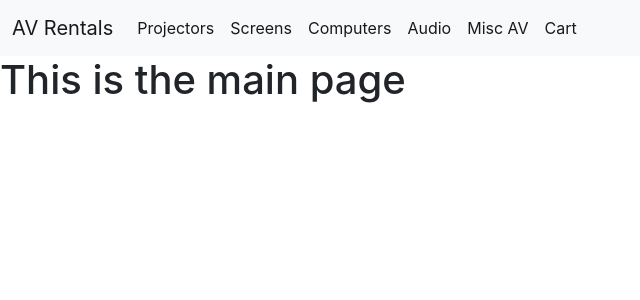
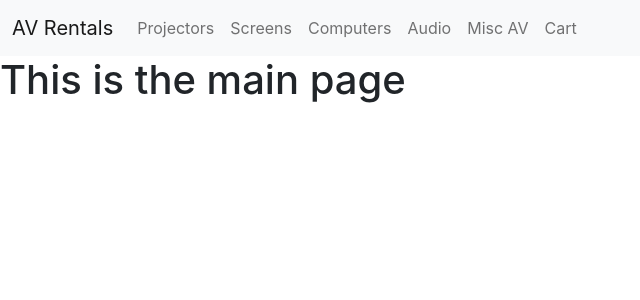
Before and after one commit to jfisher396/av-rentals-2.0, a React (Create React App) app: page / in a window 1280 px wide. Shown: the top 300 px of the page, without its empty margins (0-640 px from the left). Built offline with nearby package versions, Linux system fonts and the light colour scheme.

Commit message:
added active status class to active link

```diff
--- a/src/components/Navbar/Navbar.js
+++ b/src/components/Navbar/Navbar.js
@@ -1,7 +1,9 @@
 import React from "react";
-import { Link } from "react-router-dom";
+import { Link, useLocation } from "react-router-dom";
 
 export default function Navbar() {
+
+  const location = useLocation();
   return (
     <nav className="navbar navbar-expand-lg navbar-light bg-light">
       <div className="container-fluid">
@@ -9,22 +11,22 @@ export default function Navbar() {
         <div className="collapse navbar-collapse" id="navbarNav">
           <ul className="navbar-nav">
             <li className="nav-item">
-              <Link to="/projection" className="nav-link active" aria-current="page">Projectors</Link>
+              <Link to="/projection" className={location.pathname === "/projection" ? "nav-link active" : "nav-link"} aria-current="page">Projectors</Link>
             </li>
             <li className="nav-item">
-              <Link to="/screens" className="nav-link active" aria-current="page">Screens</Link>
+              <Link to="/screens" className={location.pathname === "/screens" ? "nav-link active" : "nav-link"} aria-current="page">Screens</Link>
             </li>
             <li className="nav-item">
-              <Link to="/computers" className="nav-link active" aria-current="page">Computers</Link>
+              <Link to="/computers" className={location.pathname === "/computers" ? "nav-link active" : "nav-link"} aria-current="page">Computers</Link>
             </li>
             <li className="nav-item">
-              <Link to="/audio" className="nav-link active" aria-current="page">Audio</Link>
+              <Link to="/audio" className={location.pathname === "/audio" ? "nav-link active" : "nav-link"} aria-current="page">Audio</Link>
             </li>
             <li className="nav-item">
-              <Link to="/misc" className="nav-link active" aria-current="page">Misc AV</Link>
+              <Link to="/misc" className={location.pathname === "/misc" ? "nav-link active" : "nav-link"} aria-current="page">Misc AV</Link>
             </li>
             <li className="nav-item">
-              <Link to="/cart" className="nav-link active" aria-current="page">Cart</Link>
+              <Link to="/cart" className={location.pathname === "/cart" ? "nav-link active" : "nav-link"} aria-current="page">Cart</Link>
             </li>
           </ul>
         </div>
```
